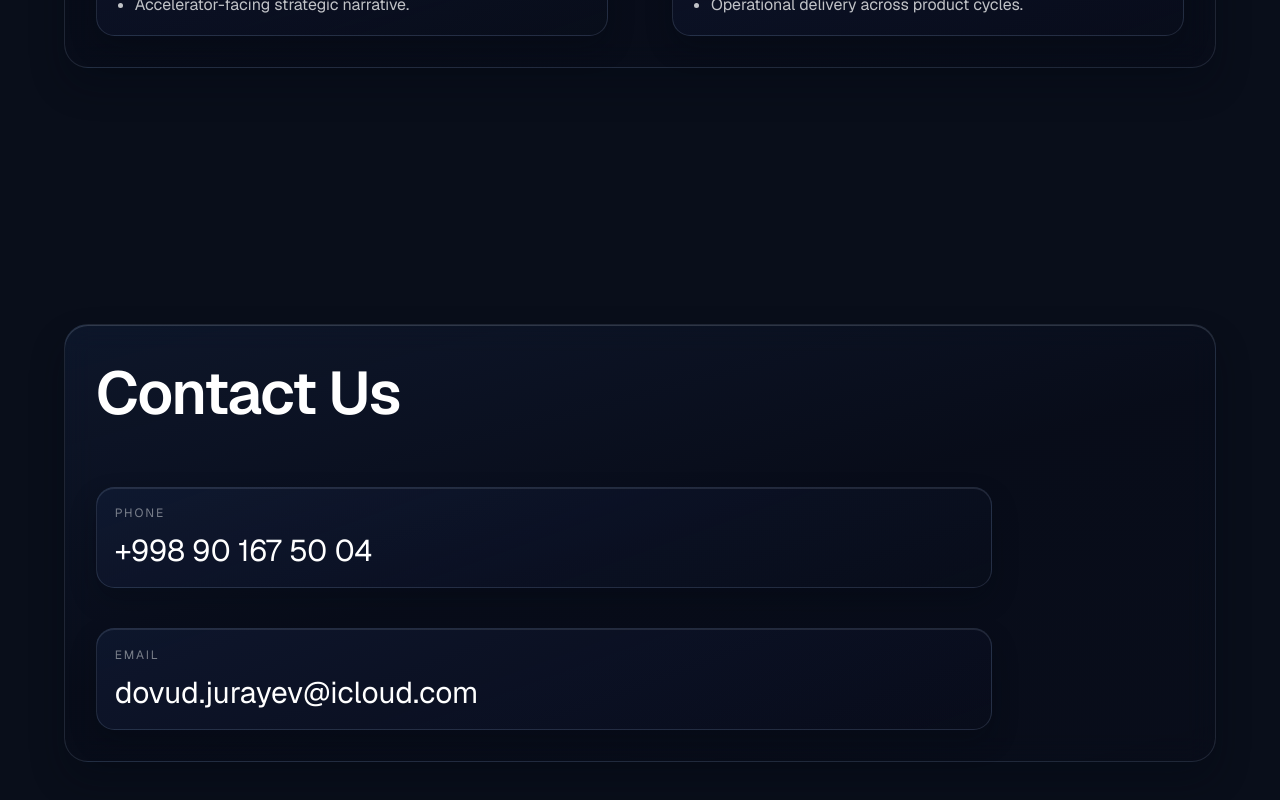
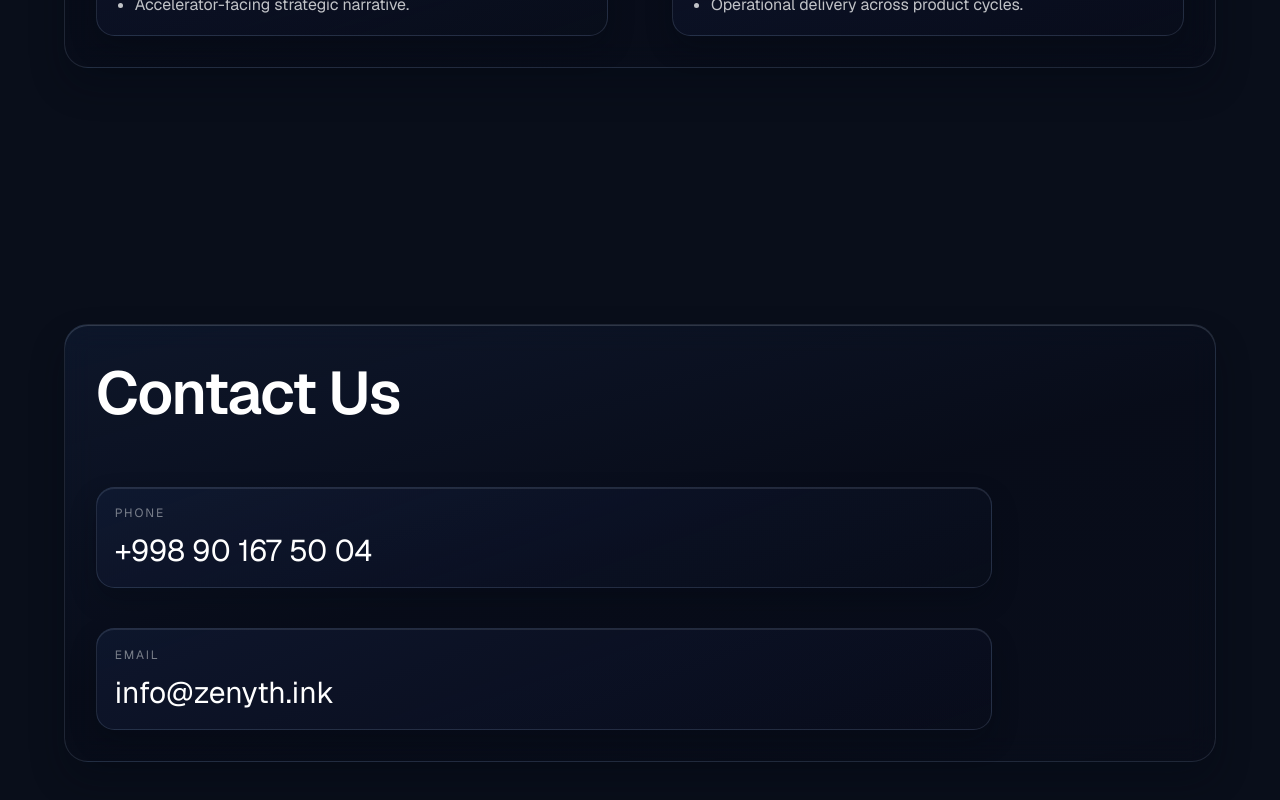
Before and after one commit to dovudjurayev-spec/zenyth-ai-site, a React (Vite) app: page / in a window 1280 px wide. Shown: the part 8487-9287 px from the top of the page. Built offline with nearby package versions, Linux system fonts and the light colour scheme; the HTML template or start-up script is replaced by a standard one.

Commit message:
fix: update contact email

```diff
--- a/src/components/sections/Contact.tsx
+++ b/src/components/sections/Contact.tsx
@@ -19,10 +19,10 @@ const Contact = () => {
           <li className="glass-item">
             <p className="text-xs uppercase tracking-[0.16em] text-white/45">Email</p>
             <a
-              href="mailto:dovud.jurayev@icloud.com"
+              href="mailto:info@zenyth.ink"
               className="mt-3 inline-block break-all text-2xl text-white transition-opacity hover:opacity-70 sm:text-3xl"
             >
-              dovud.jurayev@icloud.com
+              info@zenyth.ink
             </a>
           </li>
         </ul>
```
